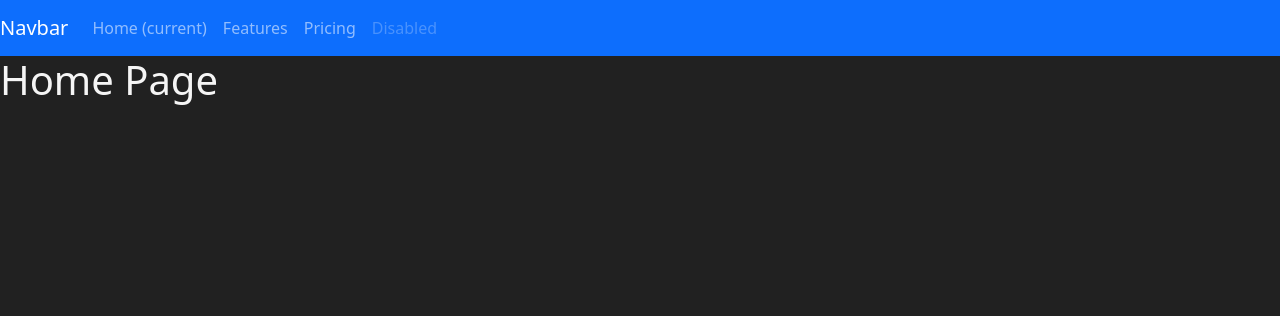
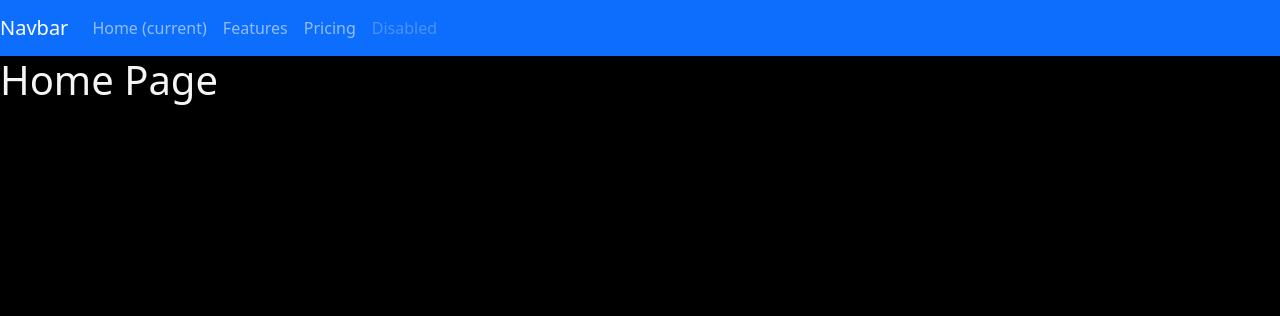
Before and after one commit to myskillz2000/rework, a Flask app: page / in a window 1280 px wide. Shown: the top 316 px of the page. Run offline with Flask 2, Linux system fonts and the light colour scheme; parts of the project's set-up code (start-up, migrations or seed data) failed here and were passed over; some libraries are stand-ins or nearby versions.

Commit message:
Modified the styles.

```diff
--- a/static/css/styles.css
+++ b/static/css/styles.css
@@ -1,4 +1,4 @@
-body {
-    background-color: #212121;
+body    {
+    background-color: black;
     color: whitesmoke;
 }
```
